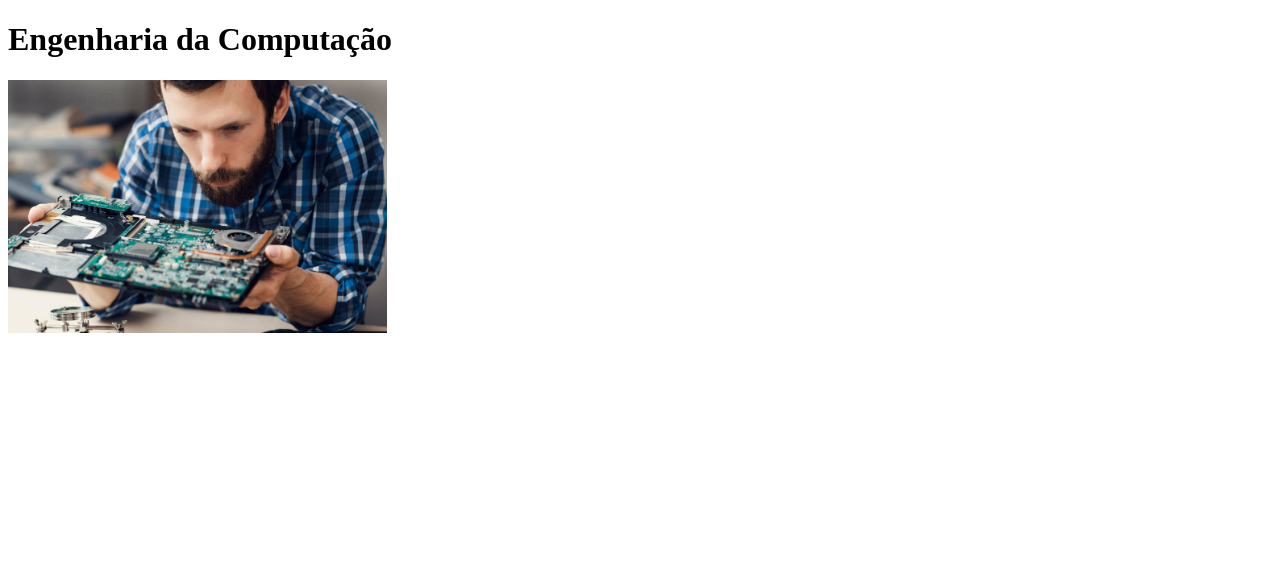
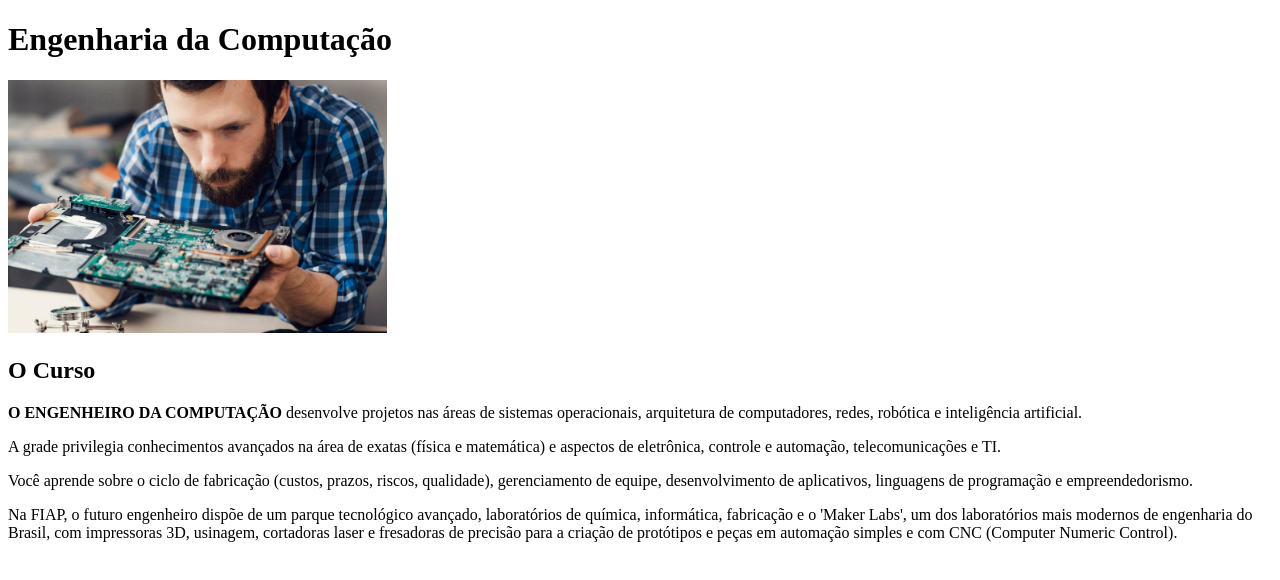
Before and after one commit to SunaUezuri/cp1Front, a plain HTML site: page cp1/cursos/engenharia-da-computacao.html in a window 1280 px wide. Drawn offline with Linux system fonts and the light colour scheme.

Commit message:
Textos da página Engenharia da Computação feitos

```diff
--- a/cp1/cursos/engenharia-da-computacao.html
+++ b/cp1/cursos/engenharia-da-computacao.html
@@ -14,6 +14,30 @@
           alt="Homem analisando uma placa de vídeo"
           width="30%"
         />
+        <h2>O Curso</h2>
+        <p>
+          <b>O ENGENHEIRO DA COMPUTAÇÃO</b> desenvolve projetos nas áreas de
+          sistemas operacionais, arquitetura de computadores, redes, robótica e
+          inteligência artificial.
+        </p>
+        <p>
+          A grade privilegia conhecimentos avançados na área de exatas (física e
+          matemática) e aspectos de eletrônica, controle e automação,
+          telecomunicações e TI.
+        </p>
+        <p>
+          Você aprende sobre o ciclo de fabricação (custos, prazos, riscos,
+          qualidade), gerenciamento de equipe, desenvolvimento de aplicativos,
+          linguagens de programação e empreendedorismo.
+        </p>
+        <p>
+          Na FIAP, o futuro engenheiro dispõe de um parque tecnológico avançado,
+          laboratórios de química, informática, fabricação e o 'Maker Labs', um
+          dos laboratórios mais modernos de engenharia do Brasil, com
+          impressoras 3D, usinagem, cortadoras laser e fresadoras de precisão
+          para a criação de protótipos e peças em automação simples e com CNC
+          (Computer Numeric Control).
+        </p>
       </header>
     </div>
   </body>
```
Also changed, not shown: cp1/cursos/analise-e-desenvolvimento.html (+1 -1 lines).
